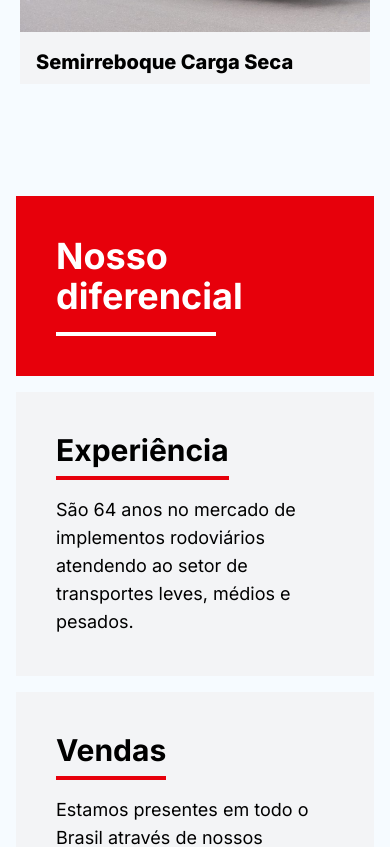
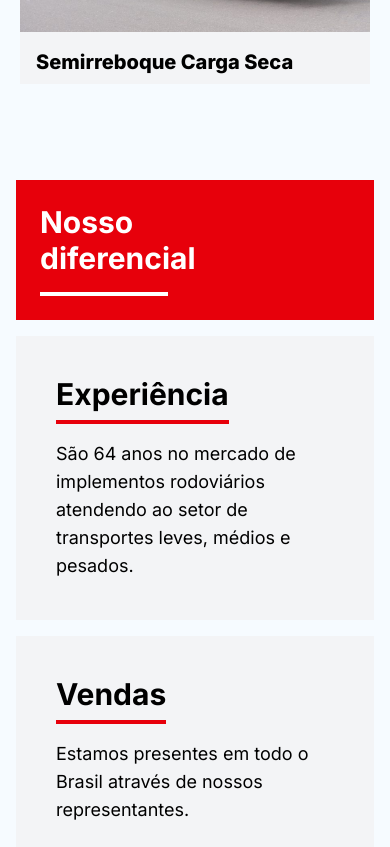
Before and after one commit to leticiasegurasse/site-sao-pedro, a React (Vite) app: page / in a window 390 px wide. Shown: the part 1220-2067 px from the top of the page. Built offline with nearby package versions, Linux system fonts and the light colour scheme.

Commit message:
Ajustado pagina diferencial para aceitar container

```diff
--- a/src/components/DiferencialSection.jsx
+++ b/src/components/DiferencialSection.jsx
@@ -1,14 +1,16 @@
 import React from 'react';
 import DiferencialCard from './DiferencialCard';
+import Container from './Container';
 
 const DiferencialSection = () => {
   return (
-    <section className="max-w-[1200px] mx-auto px-4 py-16 cursor-default">
+    <section className="py-12 sm:py-16 cursor-default">
+      <Container>
         <div className="flex flex-col gap-4">
           <div className="grid grid-cols-1 md:grid-cols-2 gap-4">
-          <div className="bg-red-600 flex flex-col justify-center p-10">
-            <h2 className="text-white text-4xl font-bold mb-4">Nosso<br/>diferencial</h2>
-            <div className="w-40 h-1 bg-white"></div>
+            <div className="bg-red-600 flex flex-col justify-center p-6 sm:p-8 lg:p-10">
+              <h2 className="text-white text-3xl sm:text-4xl font-bold mb-4">Nosso<br/>diferencial</h2>
+              <div className="w-32 sm:w-40 h-1 bg-white"></div>
             </div>
             <DiferencialCard
               title="Experiência"
@@ -38,6 +40,7 @@ const DiferencialSection = () => {
             ))}
           </div>
         </div>
+      </Container>
     </section>
   );
 };
```
Lines whose indentation alone changed are shown as unchanged.
